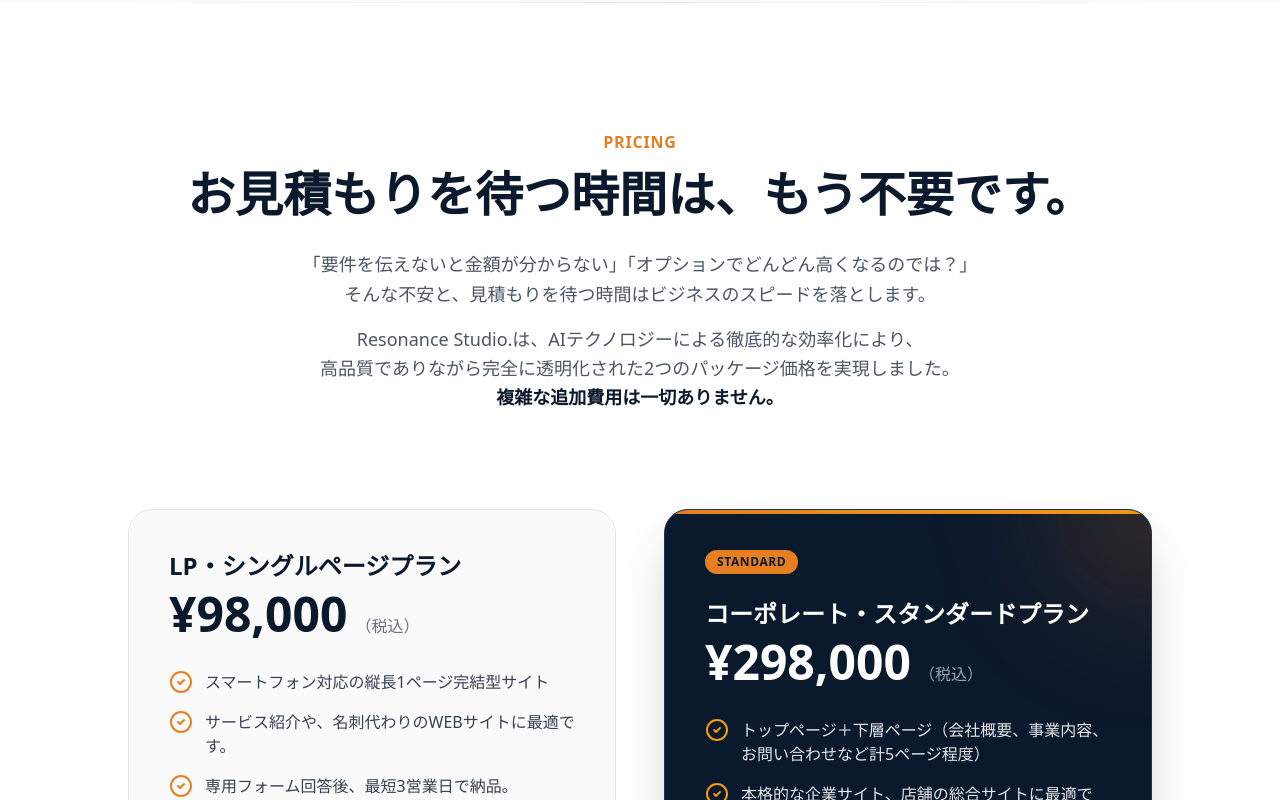
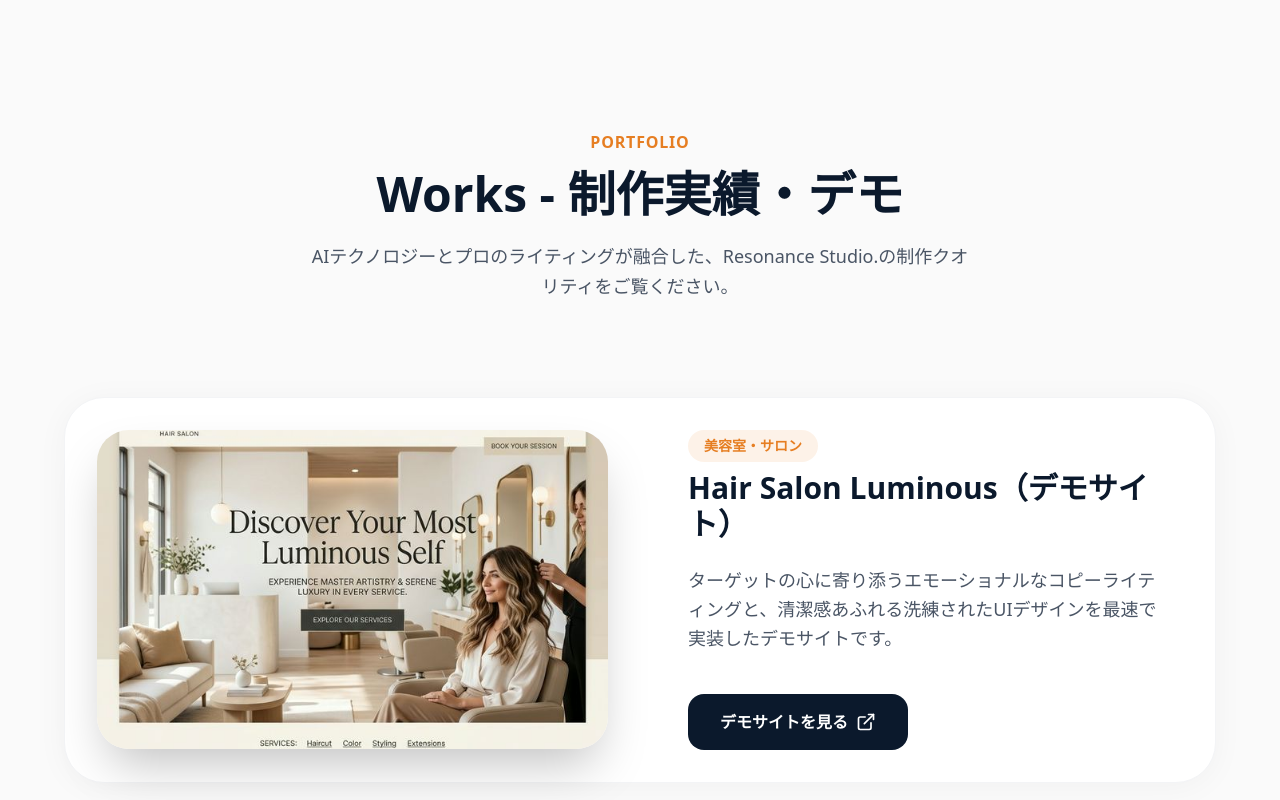
Before and after one commit to terror77x/resonance-studio-portfolio, a Next.js app: page / in a window 1280 px wide. Shown: the part 3260-4060 px from the top of the page. Built offline with nearby package versions, Linux system fonts and the light colour scheme; a web font is replaced by a local one.

Commit message:
feat: add Works section with Hair Salon Luminous and Resonance Coffee demo sites

```diff
--- a/src/app/page.tsx
+++ b/src/app/page.tsx
@@ -2,6 +2,7 @@
 import Problem from "@/components/Problem";
 import Solution from "@/components/Solution";
 import Features from "@/components/Features";
+import Works from "@/components/Works";
 import Pricing from "@/components/Pricing";
 import Contact from "@/components/Contact";
 
@@ -12,6 +13,7 @@
       <Problem />
       <Solution />
       <Features />
+      <Works />
       <Pricing />
       <Contact />
     </main>
--- /dev/null
+++ b/src/components/Works.tsx
@@ -0,0 +1,100 @@
+"use client";
+
+import { motion } from "framer-motion";
+import Image from "next/image";
+import { ExternalLink } from "lucide-react";
+
+export default function Works() {
+  return (
+    <section className="py-24 md:py-32 px-6 bg-[var(--color-background)]">
+      <div className="max-w-6xl mx-auto">
+        <motion.div
+          initial={{ opacity: 0, y: 30 }}
+          whileInView={{ opacity: 1, y: 0 }}
+          viewport={{ once: true, margin: "-100px" }}
+          transition={{ duration: 0.8, ease: "easeOut" }}
+          className="text-center mb-16 md:mb-24"
+        >
+          <span className="text-[var(--color-resonance)] font-bold tracking-wider text-sm md:text-base uppercase mb-4 block">Portfolio</span>
+          <h2 className="text-3xl md:text-4xl lg:text-5xl font-bold font-heading text-[var(--color-navy)] mb-6">
+            Works - 制作実績・デモ
+          </h2>
+          <p className="text-gray-600 max-w-2xl mx-auto leading-relaxed text-base md:text-lg">
+            AIテクノロジーとプロのライティングが融合した、Resonance Studio.の制作クオリティをご覧ください。
+          </p>
+        </motion.div>
+
+        <div className="grid grid-cols-1 gap-16 md:gap-24">
+          {[
+            {
+              title: "Hair Salon Luminous（デモサイト）",
+              category: "美容室・サロン",
+              description: "ターゲットの心に寄り添うエモーショナルなコピーライティングと、清潔感あふれる洗練されたUIデザインを最速で実装したデモサイトです。",
+              image: "/works/luminous.png",
+              link: "#"
+            },
+            {
+              title: "Resonance Coffee（デモサイト）",
+              category: "カフェ・飲食店",
+              description: "静寂と共鳴をテーマにした、高級感あふれるカフェのブランドサイト。シネマティックなビジュアル表現と、ブランドの物語を伝えるタイポグラフィが特徴です。",
+              image: "/works/coffee.png",
+              link: "#"
+            }
+          ].map((work, index) => (
+            <motion.div
+              key={index}
+              initial={{ opacity: 0, y: 40 }}
+              whileInView={{ opacity: 1, y: 0 }}
+              viewport={{ once: true, margin: "-100px" }}
+              transition={{ duration: 0.8, ease: "easeOut" }}
+              className={`group grid grid-cols-1 lg:grid-cols-2 gap-8 lg:gap-16 items-center bg-white p-6 md:p-8 rounded-[40px] shadow-[0_4px_32px_rgba(0,0,0,0.04)] border border-gray-100 ${
+                index % 2 !== 0 ? "lg:direction-rtl" : ""
+              }`}
+            >
+              {/* Image Side */}
+              <div className={`relative aspect-[16/10] overflow-hidden rounded-[32px] shadow-2xl transition-transform duration-500 group-hover:scale-[1.02] ${
+                index % 2 !== 0 ? "lg:order-2" : ""
+              }`}>
+                <Image
+                  src={work.image}
+                  alt={work.title}
+                  fill
+                  className="object-cover"
+                />
+                <div className="absolute inset-0 bg-black/0 group-hover:bg-black/5 transition-colors duration-500"></div>
+              </div>
+
+              {/* Content Side */}
+              <div className={`space-y-6 lg:px-4 ${
+                index % 2 !== 0 ? "lg:order-1" : ""
+              }`}>
+                <div className="space-y-2">
+                  <span className="inline-block px-4 py-1.5 bg-[var(--color-resonance)]/10 text-[var(--color-resonance)] text-sm font-bold rounded-full">
+                    {work.category}
+                  </span>
+                  <h3 className="text-2xl md:text-3xl font-bold text-[var(--color-navy)]">
+                    {work.title}
+                  </h3>
+                </div>
+
+                <p className="text-gray-600 leading-relaxed text-base md:text-lg">
+                  {work.description}
+                </p>
+
+                <div className="pt-4">
+                  <a
+                    href={work.link}
+                    className="inline-flex items-center justify-center px-8 py-4 bg-[var(--color-navy)] text-white font-bold rounded-2xl hover:bg-[var(--color-resonance)] hover:text-[var(--color-navy)] transition-all duration-300 group/btn"
+                  >
+                    <span>デモサイトを見る</span>
+                    <ExternalLink className="w-5 h-5 ml-2 transition-transform duration-300 group-hover/btn:translate-x-1" />
+                  </a>
+                </div>
+              </div>
+            </motion.div>
+          ))}
+        </div>
+      </div>
+    </section>
+  );
+}
```
Also changed, not shown: public/works/coffee.png (added), public/works/luminous.png (added).
